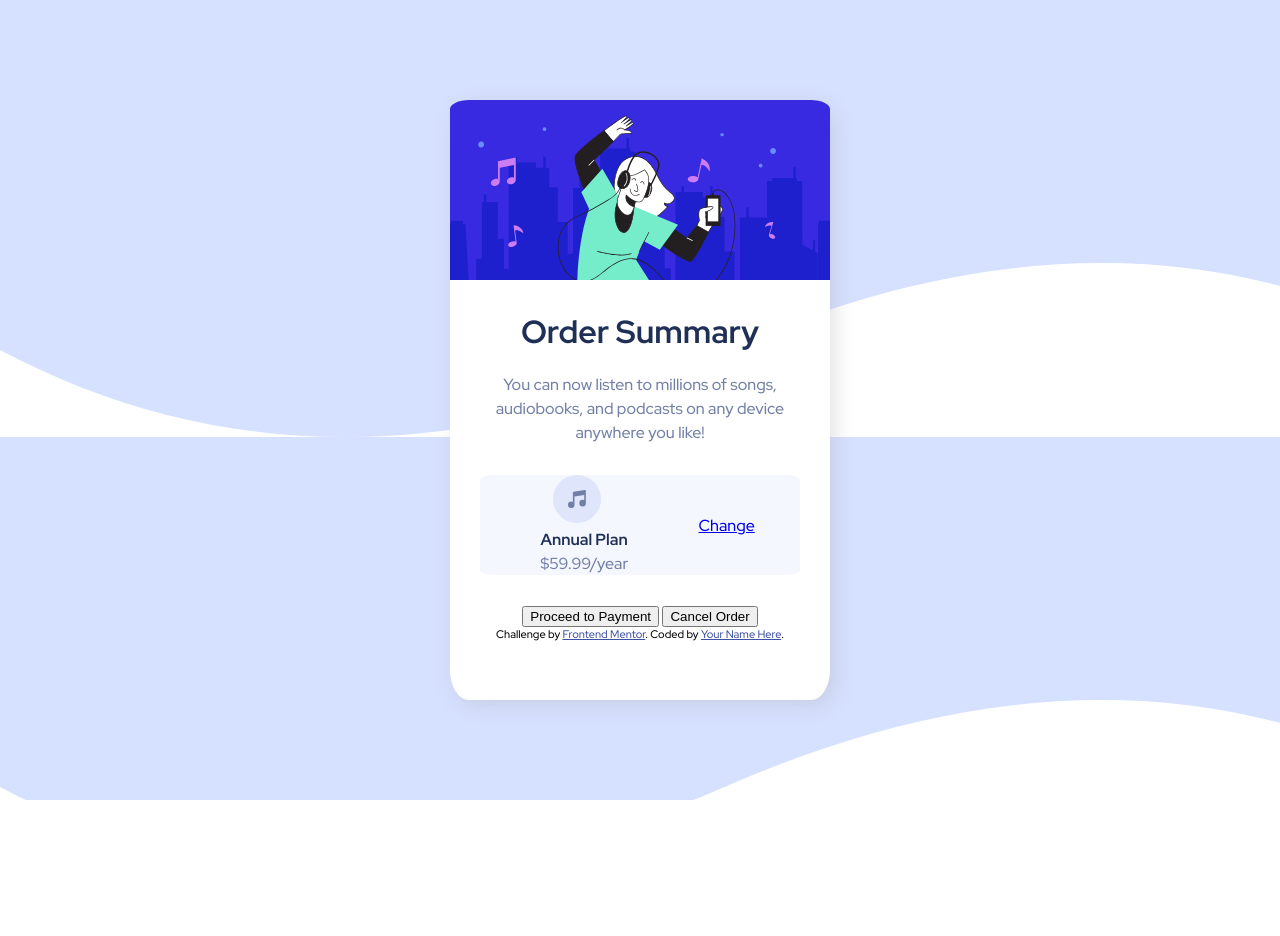
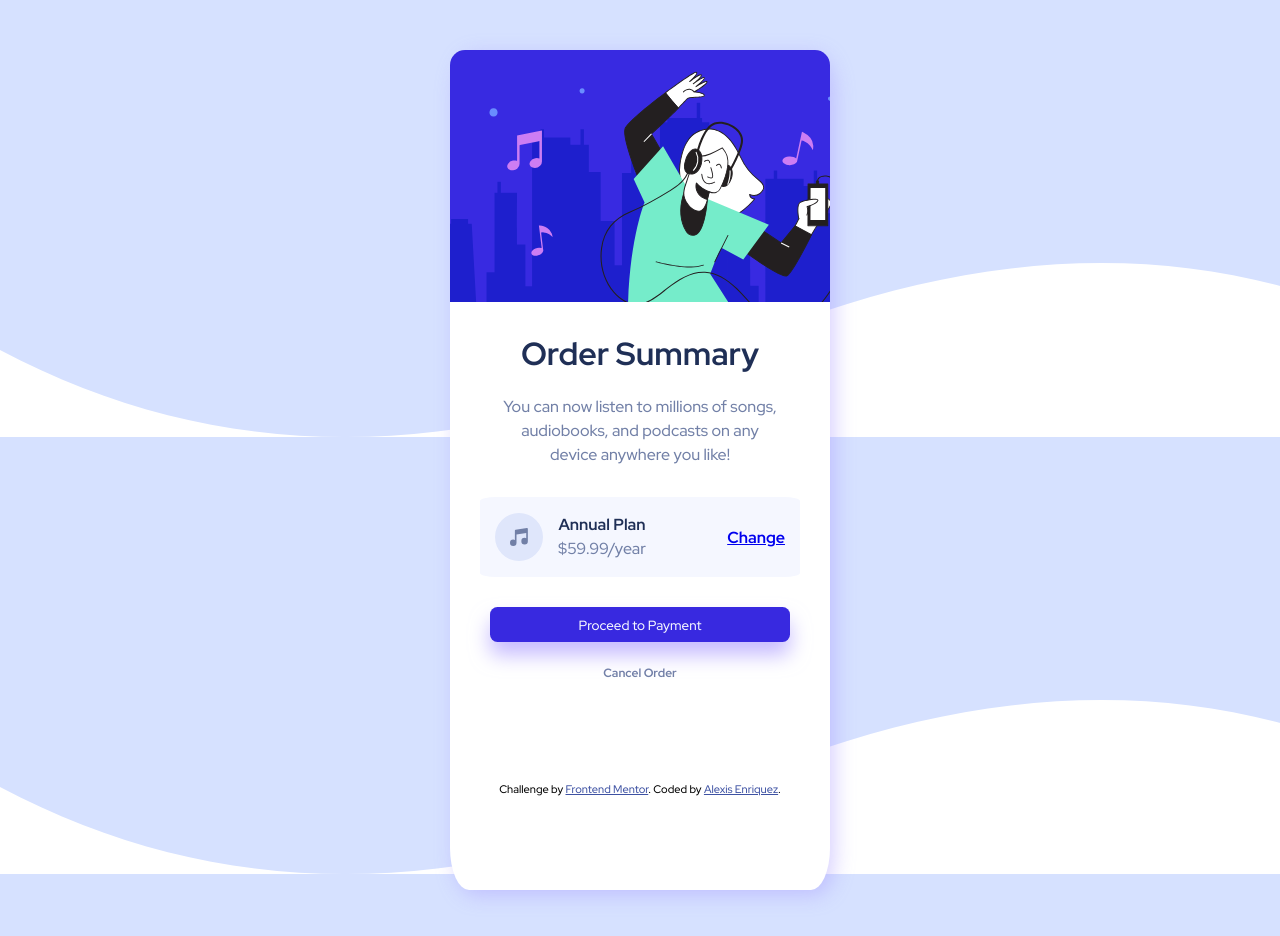
Before and after one commit to alexiscenriquez/Front-End-Mentor, a plain HTML site: page index.html in a window 1280 px wide. Before the commit the page ends 800 px from the top, so only its background shows below. Drawn offline with Linux system fonts and the light colour scheme.

Commit message:
Completed Desktop Layout

```diff
--- a/index.css
+++ b/index.css
@@ -22,28 +22,37 @@ body{
     font-size:16px;
 
 }
+
+#inner{
+    display: flex;
+}
 #card{
-    height:75vh;
+    height:105vh;
     width:380px;
     background-color: white;
-   margin:100px auto;
+   margin:50px auto;
    text-align: center;
  border-radius: 5%;
- box-shadow: 5px 5px 20px  rgba(166, 163, 166, 0.3);
+ box-shadow: 5px 5px 20px  #9d8aff62;
 
 }
 
 
 #header-img{
     background-image: url("images/illustration-hero.svg");
-    width: 100%;
-    background-size: contain;
+       background-size: cover;
+    background-repeat:no-repeat ;
     height: 30%;
-border-radius: 5% 5% 0 0;
+border-radius: 15px 15px 0 0;
 font-weight: 900;
 }
 #summ{
    margin:20px;
+}
+#summary{
+
+width:280px;
+margin:auto;
 }
 
 h1{
@@ -61,13 +70,13 @@ p{
 #pricing{
     display: flex;
     flex-direction: row;
-  justify-content: space-around;
+  justify-content: space-between;
   align-items:center;
     background-color: var(--vPaleBlue);
     margin:30px;
     border-radius: 5%;
-    padding:10px;
-    height:80px;
+    padding:15px;
+    height:50px;
 }
 
 .innerPar{
@@ -85,3 +94,50 @@ a{
     display: flex;
     flex-direction: column;
 }
+
+#pay{
+    display: block;
+    margin:auto;
+    color:var(--vPaleBlue);
+    background-color:var(--brightBlue);
+    border:none;
+    border-radius: 7.5px;
+    height: 35px;
+    width:300px;
+    font-family: 'Red Hat Display';
+filter:drop-shadow(0 13px 10px #9d8aff94);
+margin-bottom:5% ;}
+
+#change{
+font-weight: 700;
+
+
+}
+#change:hover{
+color: #7273E8;
+    transition-duration: 0.1s;
+    transition-timing-function: ease-in;
+    transition-property: color,text-decoration;
+    text-decoration: none;
+}
+
+#cancel{
+    background-color: transparent;
+    border:none;
+    font-family: "Red Hat Display";
+    color:var(--desatBlue);
+    font-weight: 700;
+    font-size:12px;
+margin-bottom: 100px;
+}
+
+#cancel:hover{
+    color:var(--darkBlue);
+}
+
+#pay:hover{
+    background-color: #7273E8;
+transition-duration: 0.1s;
+transition-timing-function: ease-in;
+transition-property: background-color;
+}
--- a/index.html
+++ b/index.html
@@ -24,15 +24,12 @@
       <p id="summary">You can now listen to millions of songs, audiobooks, and podcasts on any
         device anywhere you like!</p>
     </div>
-
-
     <div id="pricing">
       <div id="inner"><img src="images/icon-music.svg" id="music-img" alt="">
       <div id="plan"> <p class="innerPar ap">Annual Plan</p>
         <p class="innerPar">$59.99/year</p>
       </div></div>
-
-      <a href="#">Change</a>
+      <a href="#" id="change">Change</a>
     </div>
 
     <input type="button" id="pay" value="Proceed to Payment">
@@ -40,7 +37,7 @@
     </di>
     <div class="attribution">
       Challenge by <a href="https://www.frontendmentor.io?ref=challenge" target="_blank">Frontend Mentor</a>.
-      Coded by <a href="#">Your Name Here</a>.
+      Coded by <a href="#">Alexis Enriquez</a>.
     </div>
 </body>
 
```
